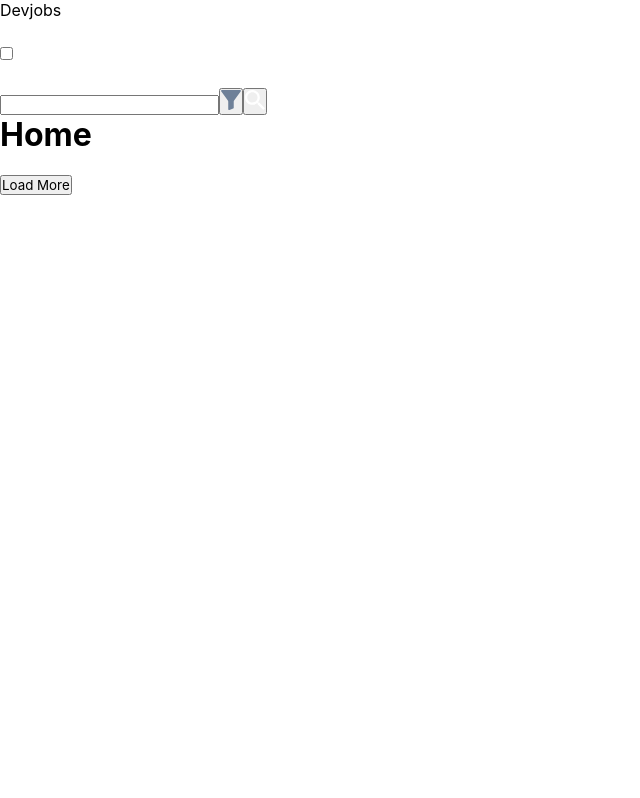
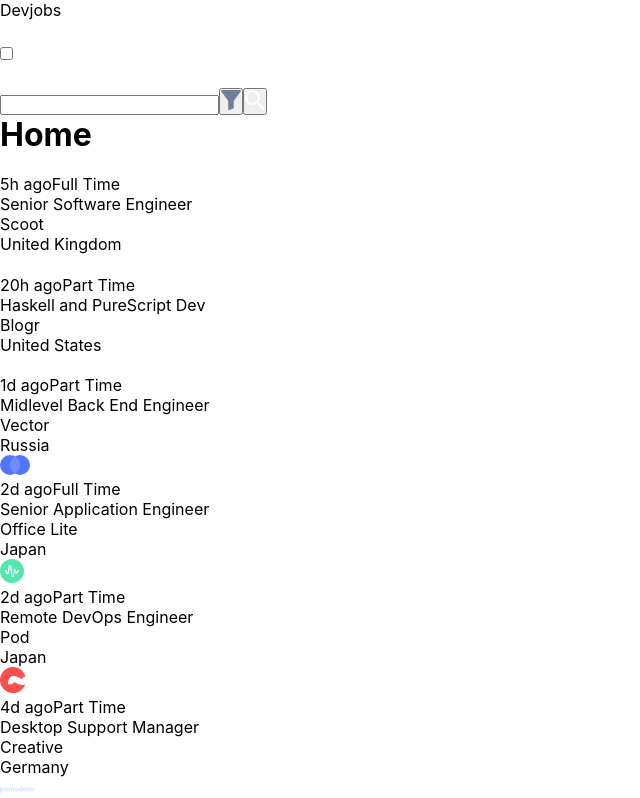
Before and after one commit to cursedxp/devjobs-web-app, a React (Create React App) app: page / in a window 1280 px wide. Shown: the top 798 px of the page, without its empty margins (0-640 px from the left). Built offline with nearby package versions, Linux system fonts and the light colour scheme.

Commit message:
data json added to home

```diff
--- a/src/pages/Home.jsx
+++ b/src/pages/Home.jsx
@@ -1,6 +1,8 @@
 import { useState } from "react";
 import Header from "../components/header/Header";
 import data from "../data/data.json";
+import { v4 as uuidv4 } from "uuid";
+
 export default function Home() {
   const [jobs, setJobs] = useState(data);
   return (
@@ -8,17 +10,24 @@ export default function Home() {
       <Header></Header>
       <h1>Home</h1>
       <div className="jobs">
-        <div className="job-post">
-          <img src="" alt="" className="company-logo" />
-          <div>
-            <div className="postedAt">
-              <span className="separator"></span>
+        {jobs.map((job) => {
+          const id = uuidv4();
+          return (
+            <div className="job-post" key={id}>
+              <img className="company-logo" src={job.logo} alt={job.company} />
+              <div>
+                <div className="postedAt">
+                  {job.postedAt}
+                  <span className="separator"></span>
+                  {job.contract}
+                </div>
+              </div>
+              <div className="position">{job.position}</div>
+              <div className="componay-name">{job.company}</div>
+              <div className="location">{job.location}</div>
             </div>
-          </div>
-          <div className="position"></div>
-          <div className="componay-name"></div>
-          <div className="location"></div>
-        </div>
+          );
+        })}
       </div>
       <button>Load More</button>
     </main>
```
